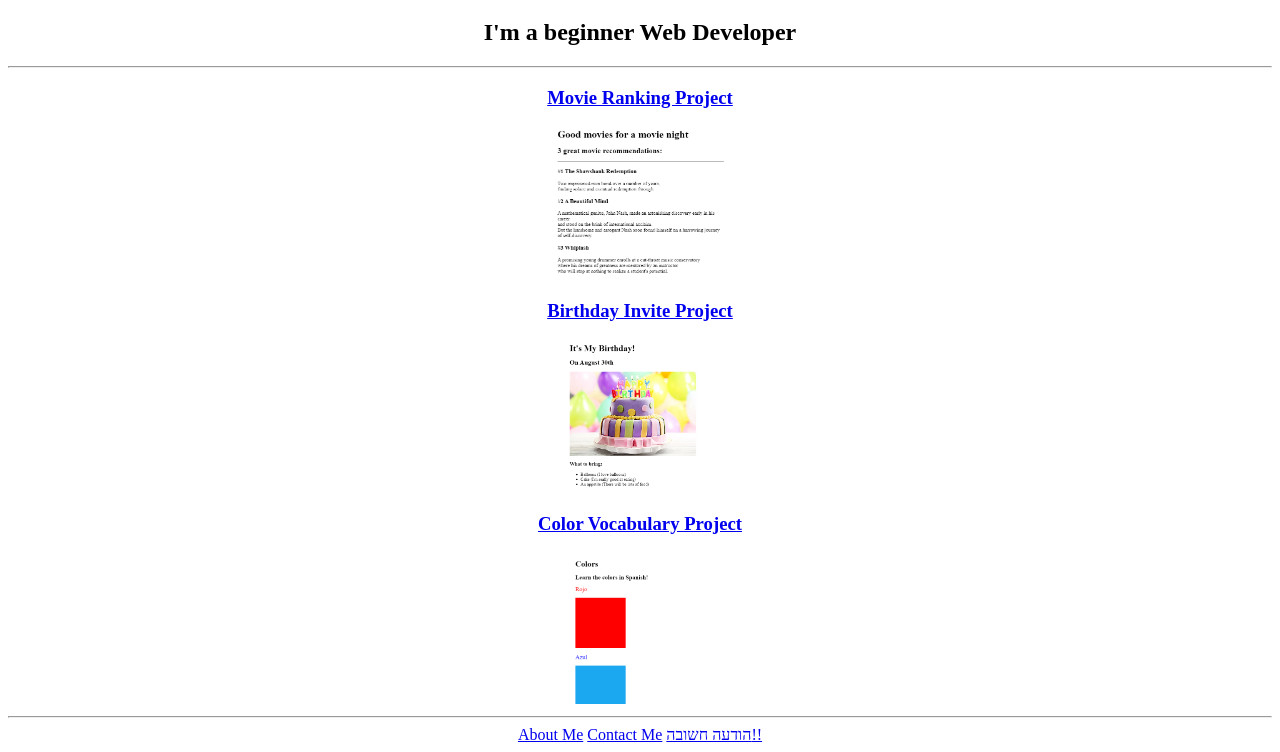
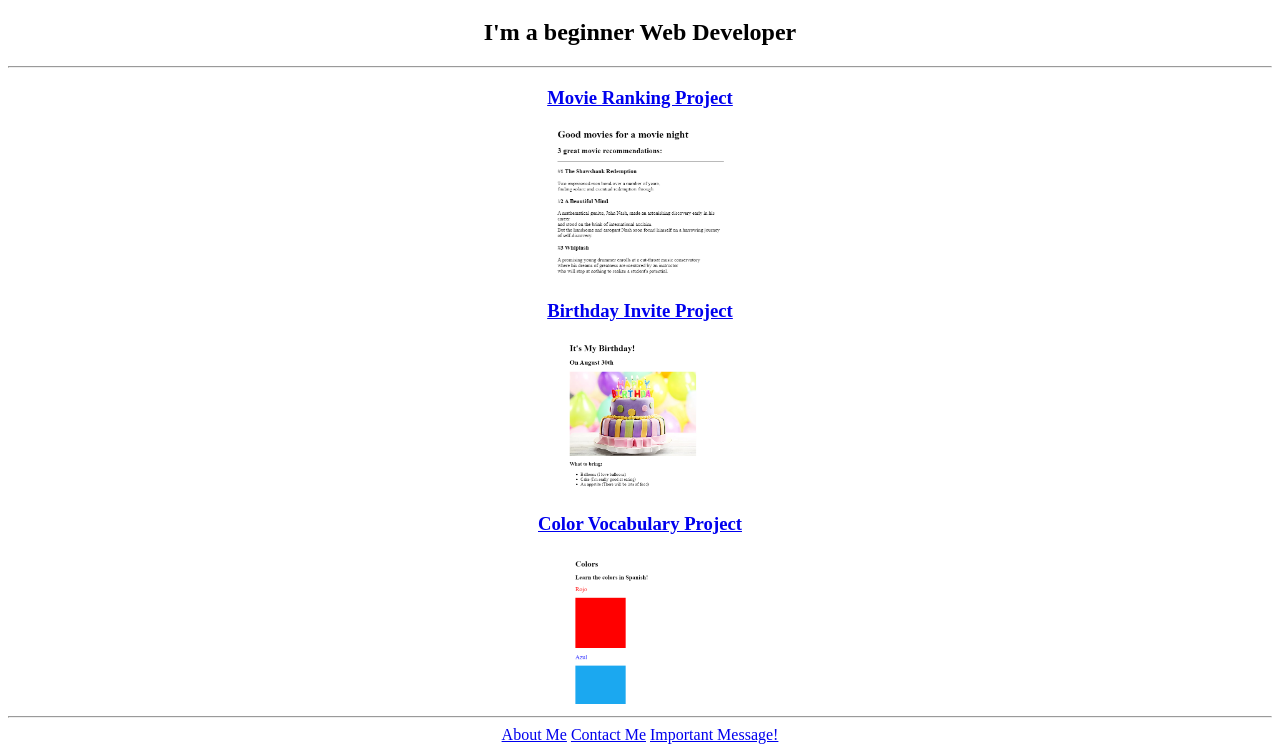
Before and after one commit to SoshAnx/HTML-Portfolio, a plain HTML site: page index.html in a window 1280 px wide. Shown: the part 61-813 px from the top of the page. Drawn offline with Linux system fonts and the light colour scheme.

Commit message:
Update index.html

```diff
--- a/index.html
+++ b/index.html
@@ -18,6 +18,6 @@
         <hr />
         <a href="./public/about.html">About Me</a>
         <a href="./public/contact.html">Contact Me</a>
-        <a href="https://www.youtube.com/watch?v=dQw4w9WgXcQ">הודעה חשובה!!</a>
+        <a href="https://www.youtube.com/watch?v=dQw4w9WgXcQ">Important Message!</a>
     </body>
 </html>
```
